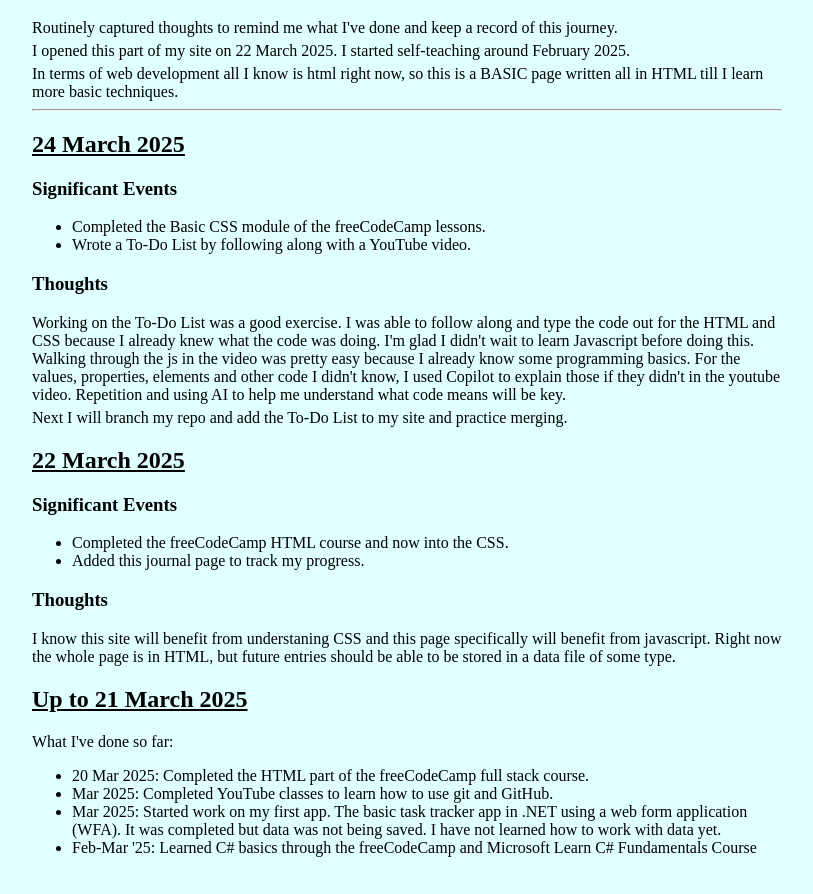
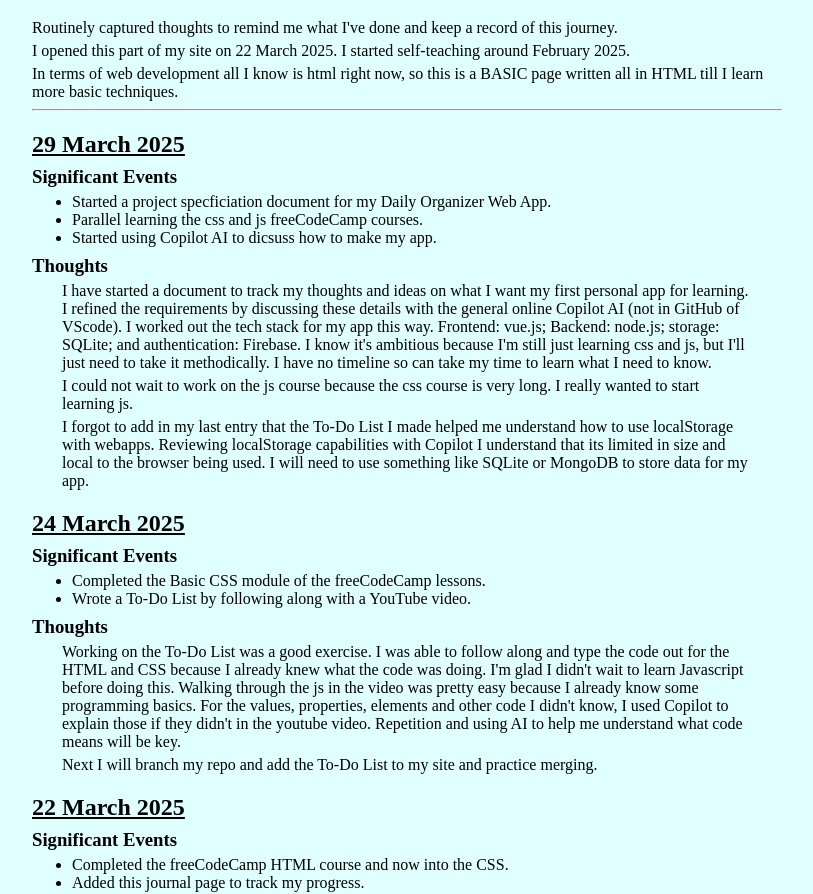
Before and after one commit to mkchank3210/mkchank3210.github.io, a plain HTML site: page journal.html in a window 1280 px wide. Shown: the part 87-981 px from the top of the page, without its empty margins (233-1046 px from the left). Before the commit the page ends 960 px from the top, so only its background shows below. Drawn offline with Linux system fonts and the light colour scheme.

Commit message:
update styles and journal entry

```diff
--- a/journal.html
+++ b/journal.html
@@ -1,53 +1,94 @@
 <!DOCTYPE html>
 <html lang="en">
+
 <head>
     <meta charset="UTF-8">
     <meta name="viewport" content="width=device-width, initial-scale=1.0">
     <link rel="stylesheet" href="styles.css">
     <title>Learning Journal</title>
 </head>
+
 <body>
     <div class="topnav">
         <a href="index.html">Home</a>
         <a href="journal.html">Journal</a>
         <h1>Journey to Becoming a Programmer</h1>
         <p>Routinely captured thoughts to remind me what I've done and keep a record of this journey.</p>
-    <p>I opened this part of my site on 22 March 2025.  I started self-teaching around February 2025.</p>
+        <p>I opened this part of my site on 22 March 2025. I started self-teaching around February 2025.</p>
         <p>In terms of web development all I know is html right now, so this is a BASIC page written all in
             HTML till I learn more basic techniques.</p>
         <hr>
+        <div class="daily-entries">
+
+            <h2>29 March 2025</h2>
+            <h3>Significant Events</h3>
+            <ul class="sigEvents-list">
+                <li>Started a project specficiation document for my Daily Organizer Web App.</li>
+                <li>Parallel learning the css and js freeCodeCamp courses.</li>
+                <li>Started using Copilot AI to dicsuss how to make my app.</li>
+
+            </ul>
+            <h3>Thoughts</h3>
+            <div class="thought-entry">I have started a document to track my thoughts and ideas on what I want my first
+                personal app for learning. I refined
+                the requirements by discussing these details with the general online Copilot AI (not in GitHub of
+                VScode).
+                I worked out the tech stack for my app this way. Frontend: vue.js; Backend: node.js; storage: SQLite; and authentication: Firebase.
+                I know it's ambitious because I'm still just learning css and js, but I'll just need to take it
+                methodically. I have no timeline
+                so can take my time to learn what I need to know.
+                <p>I could not wait to work on the js course because the css course is very long. I really wanted to
+                    start learning js.</p>
+                <p>I forgot to add in my last entry that the To-Do List I made helped me understand how to use localStorage with webapps.
+                    Reviewing localStorage capabilities with Copilot I understand that its limited in size and local to the browser being used.
+                    I will need to use something like SQLite or MongoDB to store data for my app.</p>
+                </p>
+            </div>
             <h2>24 March 2025</h2>
             <h3>Significant Events</h3>
-    <ul>
+            <ul class="sigEvents-list">
                 <li>Completed the Basic CSS module of the freeCodeCamp lessons.</li>
                 <li>Wrote a To-Do List by following along with a YouTube video.</li>
             </ul>
             <h3>Thoughts</h3>
-    Working on the To-Do List was a good exercise.  I was able to follow along and type the code out for the HTML
-    and CSS because I already knew what the code was doing.  I'm glad I didn't wait to learn Javascript before doing this.
+            <div class="thought-entry">Working on the To-Do List was a good exercise. I was able to follow along and
+                type the code out for the HTML
+                and CSS because I already knew what the code was doing. I'm glad I didn't wait to learn Javascript
+                before
+                doing this.
                 Walking through the js in the video was pretty easy because I already know some programming basics.
-    For the values, properties, elements and other code I didn't know, I used Copilot to explain those if they didn't in the
+                For the values, properties, elements and other code I didn't know, I used Copilot to explain those if
+                they
+                didn't in the
                 youtube video. Repetition and using AI to help me understand what code means will be key.
                 <p>Next I will branch my repo and add the To-Do List to my site and practice merging.</p>
+            </div>
             <h2>22 March 2025</h2>
             <h3>Significant Events</h3>
-    <ul>
+            <ul class="sigEvents-list">
                 <li>Completed the freeCodeCamp HTML course and now into the CSS.</li>
                 <li>Added this journal page to track my progress.</li>
             </ul>
             <h3>Thoughts</h3>
-    I know this site will benefit from understaning CSS and this page specifically will benefit from javascript.
-    Right now the whole page is in HTML, but future entries should be able to be stored in a data file of some type.
-
+            <div class="thought-entry">I know this site will benefit from understaning CSS and this page specifically
+                will benefit from javascript.
+                Right now the whole page is in HTML, but future entries should be able to be stored in a data file of
+                some
+                type.
+            </div>
             <h2>Up to 21 March 2025</h2>
             What I've done so far:
-    <ul>
+            <ul class="sigEvents-list">
                 <li>20 Mar 2025: Completed the HTML part of the freeCodeCamp full stack course.</li>
                 <li>Mar 2025: Completed YouTube classes to learn how to use git and GitHub.</li>
-        <li>Mar 2025: Started work on my first app.  The basic task tracker app in .NET using a web form application (WFA).
-            It was completed but data was not being saved.  I have not learned how to work with data yet.</li>
-        <li>Feb-Mar '25: Learned C# basics through the freeCodeCamp and Microsoft Learn C# Fundamentals Course</li>
+                <li>Mar 2025: Started work on my first app. The basic task tracker app in .NET using a web form
+                    application (WFA).
+                    It was completed but data was not being saved. I have not learned how to work with data yet.</li>
+                <li>Feb-Mar '25: Learned C# basics through the freeCodeCamp and Microsoft Learn C# Fundamentals Course
+                </li>
             </ul>
         </div>
+    </div>
 </body>
+
 </html>
--- a/styles.css
+++ b/styles.css
@@ -15,6 +15,25 @@ h1 {
 
 h2 {
     text-decoration: underline;
+    margin-bottom: 0px;
+    padding-top: 0px;
+}
+
+h3 {
+    margin-top: 8px;
+    margin-bottom: 0px;
+}
+
+.sigEvents-list{
+    margin-top: 5px;
+    margin-bottom: 0px;
+}
+
+.thought-entry{
+    margin-top: 5px;
+    margin-bottom: 0px;
+    margin-left: 30px;
+    margin-right: 30px;
 }
 
 p {
```
Also changed, not shown: index.html (+11 -11 lines). Lines whose indentation alone changed are shown as unchanged.
